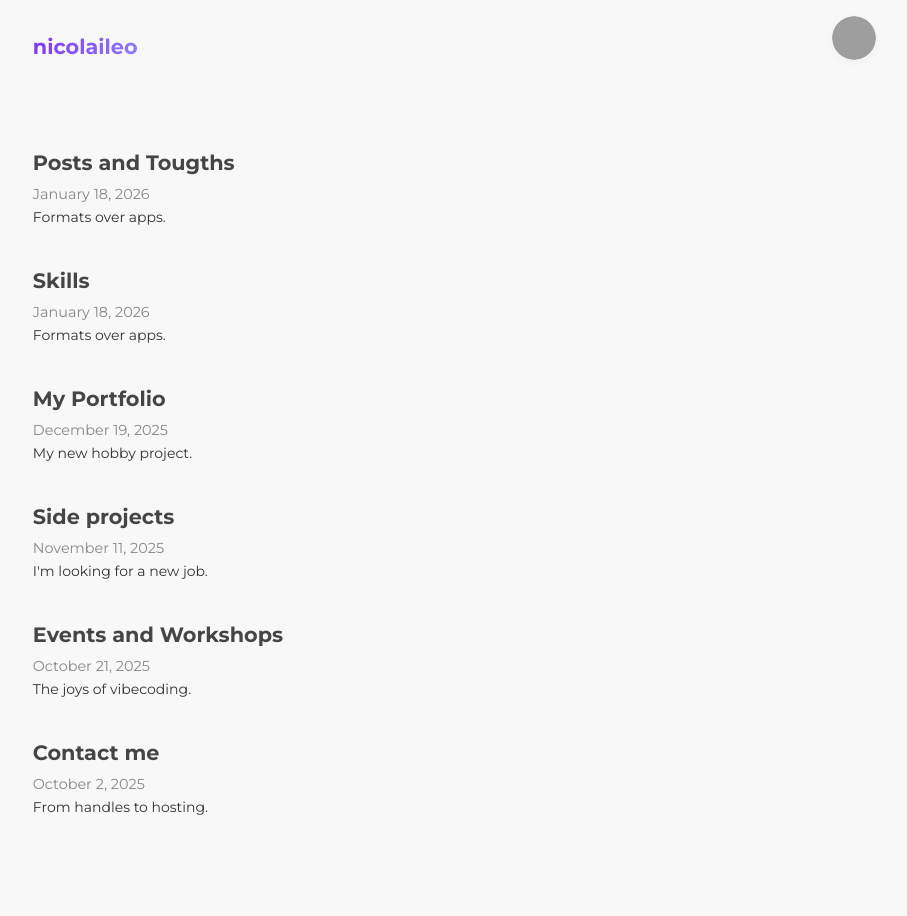
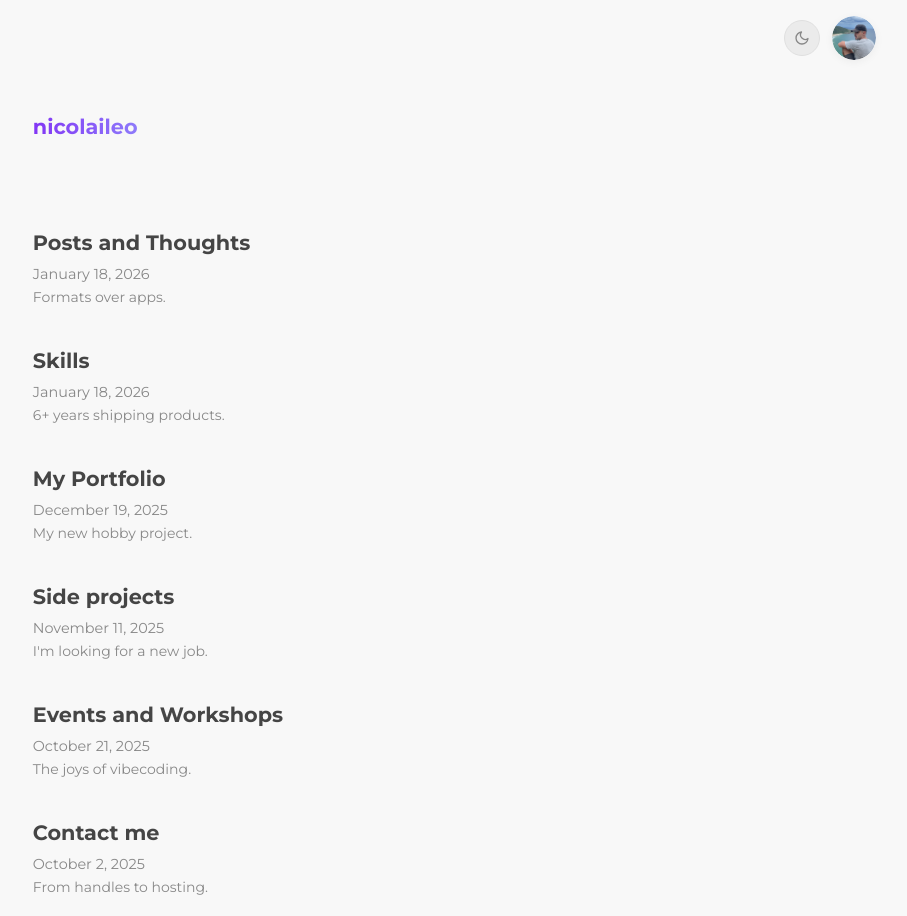
Before and after one commit to codenicolai/portfolio, a SvelteKit app: page / in a window 1280 px wide. Shown: the whole page, without its empty margins (372-1279 px from the left). Before the commit the page ends 836 px from the top, so only its background shows below. Built offline with nearby package versions, Linux system fonts and the light colour scheme; grey boxes are pictures that could not be loaded.

Commit message:
feat: update page and layout

```diff
--- a/src/routes/+layout.svelte
+++ b/src/routes/+layout.svelte
@@ -1,27 +1,134 @@
 <script lang="ts">
-import favicon from "$lib/assets/favicon.svg";
-let { children } = $props();
+  import favicon from "$lib/assets/favicon.svg";
+  import avatar from "$lib/assets/avatar.png";
+  import { onMount } from 'svelte';
+
+  let { children } = $props();
+  let isDark = $state(false);
+
+  onMount(() => {
+    const saved = localStorage.getItem('theme');
+    isDark = saved ? saved === 'dark' : window.matchMedia('(prefers-color-scheme: dark)').matches;
+    apply();
+  });
+
+  function toggle() {
+    isDark = !isDark;
+    localStorage.setItem('theme', isDark ? 'dark' : 'light');
+    apply();
+  }
+
+  function apply() {
+    document.documentElement.setAttribute('data-theme', isDark ? 'dark' : 'light');
+  }
 </script>
+
+<svelte:head>
+  <link rel="icon" href={favicon} />
+</svelte:head>
+
+<nav class="navbar">
+  <button class="theme-toggle" onclick={toggle} aria-label="Toggle theme">
+    {#if isDark}
+      <!-- Sun -->
+      <svg viewBox="0 0 24 24" fill="none" stroke="currentColor" stroke-width="2" stroke-linecap="round" stroke-linejoin="round">
+        <circle cx="12" cy="12" r="5"/>
+        <line x1="12" y1="1" x2="12" y2="3"/>
+        <line x1="12" y1="21" x2="12" y2="23"/>
+        <line x1="4.22" y1="4.22" x2="5.64" y2="5.64"/>
+        <line x1="18.36" y1="18.36" x2="19.78" y2="19.78"/>
+        <line x1="1" y1="12" x2="3" y2="12"/>
+        <line x1="21" y1="12" x2="23" y2="12"/>
+        <line x1="4.22" y1="19.78" x2="5.64" y2="18.36"/>
+        <line x1="18.36" y1="5.64" x2="19.78" y2="4.22"/>
+      </svg>
+    {:else}
+      <!-- Moon -->
+      <svg viewBox="0 0 24 24" fill="none" stroke="currentColor" stroke-width="2" stroke-linecap="round" stroke-linejoin="round">
+        <path d="M21 12.79A9 9 0 1 1 11.21 3 7 7 0 0 0 21 12.79z"/>
+      </svg>
+    {/if}
+  </button>
+  <a class="navbar-avatar" href="https://github.com/codenicolai" target="_blank" rel="noopener noreferrer" title="nicolai on GitHub">
+    <img src={avatar} alt="Avatar" />
+  </a>
+</nav>
+
+{@render children()}
 
 <style>
   @import "../app.css";
 
+  :global(html) {
+    background-color: var(--color-bg);
+  }
+
   :global(body) {
-    background-color: #f8f8f8; /* Off-white background */
-    color: #333; /* Darker text for contrast */
-    font-family: Arial, sans-serif;
-    font-size: 14px; /* Smaller text */
+    background-color: var(--color-bg);
+    color: var(--color-text);
+    font-family: "Montserrat", sans-serif;
+    font-size: 14px;
     line-height: 1.6;
     margin: 0;
     padding: 0;
   }
 
+  .navbar {
+    width: 100%;
+    display: flex;
+    justify-content: flex-end;
+    align-items: center;
+    gap: 0.75rem;
+    padding: 1rem 2rem 0 2rem;
+    box-sizing: border-box;
+  }
 
+  .navbar-avatar {
+    width: 44px;
+    height: 44px;
+    border-radius: 50%;
+    overflow: hidden;
+    display: flex;
+    align-items: center;
+    justify-content: center;
+    background: var(--color-avatar-bg);
+    box-shadow: 0 2px 8px var(--color-shadow);
+    cursor: pointer;
+    text-decoration: none;
+    flex-shrink: 0;
+  }
 
+  .navbar-avatar img {
+    width: 100%;
+    height: 100%;
+    object-fit: cover;
+    border-radius: 50%;
+    display: block;
+  }
+
+  .theme-toggle {
+    width: 36px;
+    height: 36px;
+    border-radius: 50%;
+    border: 1px solid var(--color-border);
+    background: var(--color-toggle-bg);
+    color: var(--color-text-muted);
+    cursor: pointer;
+    display: flex;
+    align-items: center;
+    justify-content: center;
+    transition: background 0.2s, color 0.2s, border-color 0.2s;
+    padding: 0;
+    flex-shrink: 0;
+  }
+
+  .theme-toggle:hover {
+    background: var(--color-toggle-hover);
+    color: var(--color-text);
+  }
+
+  .theme-toggle svg {
+    width: 16px;
+    height: 16px;
+  }
 </style>
-
-<svelte:head>
-	<link rel="icon" href={favicon} />
-</svelte:head>
-
-{@render children()}
--- a/src/routes/+page.svelte
+++ b/src/routes/+page.svelte
@@ -1,15 +1,11 @@
-<nav class="navbar">
-  <a class="navbar-avatar" href="https://github.com/codenicolai" target="_blank" rel="noopener noreferrer" title="nicolai on GitHub">
-    <img src="/src/lib/assets/avatar.png" alt="Avatar" />
-  </a>
-</nav>
-
 <main class="blog-container">
-  <section class="blog-title"> <h2>nicolaileo</h2></section>
+  <section class="blog-title">
+    <h2>nicolaileo</h2>
+  </section>
 
   <section class="blog-item">
     <a href="/posts-and-thoughts" class="blog-link">
-      <h2>Posts and Tougths</h2>
+      <h2>Posts and Thoughts</h2>
       <div class="blog-date">January 18, 2026</div>
       <p>Formats over apps.</p>
     </a>
@@ -18,7 +14,7 @@
     <a href="/skills" class="blog-link">
       <h2>Skills</h2>
       <div class="blog-date">January 18, 2026</div>
-      <p>Formats over apps.</p>
+      <p>6+ years shipping products.</p>
     </a>
   </section>
   <section class="blog-item">
@@ -52,34 +48,6 @@
 </main>
 
 <style>
-.navbar {
-  width: 100%;
-  display: flex;
-  justify-content: flex-end;
-  align-items: center;
-  padding: 1rem 2rem 0 2rem;
-  box-sizing: border-box;
-}
-.navbar-avatar {
-  width: 44px;
-  height: 44px;
-  border-radius: 50%;
-  overflow: hidden;
-  display: flex;
-  align-items: center;
-  justify-content: center;
-  background: #fff;
-  box-shadow: 0 2px 8px rgba(0,0,0,0.04);
-  cursor: pointer;
-  text-decoration: none;
-}
-.navbar-avatar img {
-  width: 100%;
-  height: 100%;
-  object-fit: cover;
-  border-radius: 50%;
-  display: block;
-}
 .blog-container {
   width: 40vw;
   margin: 2rem auto 0 auto;
@@ -88,12 +56,10 @@
   align-items: center;
 }
 @media (max-width: 768px) {
-  .blog-container {
-    width: 80vw;
-  }
+  .blog-container { width: 80vw; }
 }
 
-.blog-title{
+.blog-title {
   width: 100%;
   display: flex;
   justify-content: center;
@@ -103,12 +69,11 @@ margin-bottom: 2rem;
 
 .blog-title h2 {
   width: 100%;
-  margin-top: -5rem;
   border-radius: 12px;
   padding: 1.1rem 1.3rem;
   box-sizing: border-box;
   text-align: left;
-  margin-bottom: 1rem;
+  margin: 0 0 1rem 0;
   font-size: 1.3rem;
   background: linear-gradient(90deg, #8028f3 0%, #918dfc 30%);
   -webkit-background-clip: text;
@@ -123,36 +88,37 @@ margin-bottom: 2rem;
   width: 100%;
   box-sizing: border-box;
   text-align: left;
-  transition: transform 0.38s cubic-bezier(0.22, 0.61, 0.36, 1);
+  transition: transform 0.38s cubic-bezier(0.22, 0.61, 0.36, 1), background 0.2s;
   will-change: transform;
 }
 .blog-item:hover {
   cursor: pointer;
   transform: scale(1.01) translateY(0);
+  background: var(--color-item-hover);
   z-index: 2;
 }
 
 .blog-item h2 {
   margin: 0 0 0.25rem 0;
   font-size: 1.3rem;
-  color: #454545;
+  color: var(--color-text-secondary);
   font-family: "Montserrat", sans-serif;
   font-weight: 700;
-  font-style: normal;
 }
 .blog-date {
   font-size: 0.9rem;
-  color: #888;
+  color: var(--color-text-muted);
   font-family: "Montserrat", sans-serif;
 }
 
 h1, h2, h3, h4, h5, h6, p {
-font-size: inherit; /* Ensure headings are smaller */
+  font-size: inherit;
   font-family: "Montserrat", sans-serif;
 }
 
 p {
   margin: 0;
+  color: var(--color-text-muted);
 }
 
 .blog-link {
```
Lines whose indentation alone changed are shown as unchanged.
